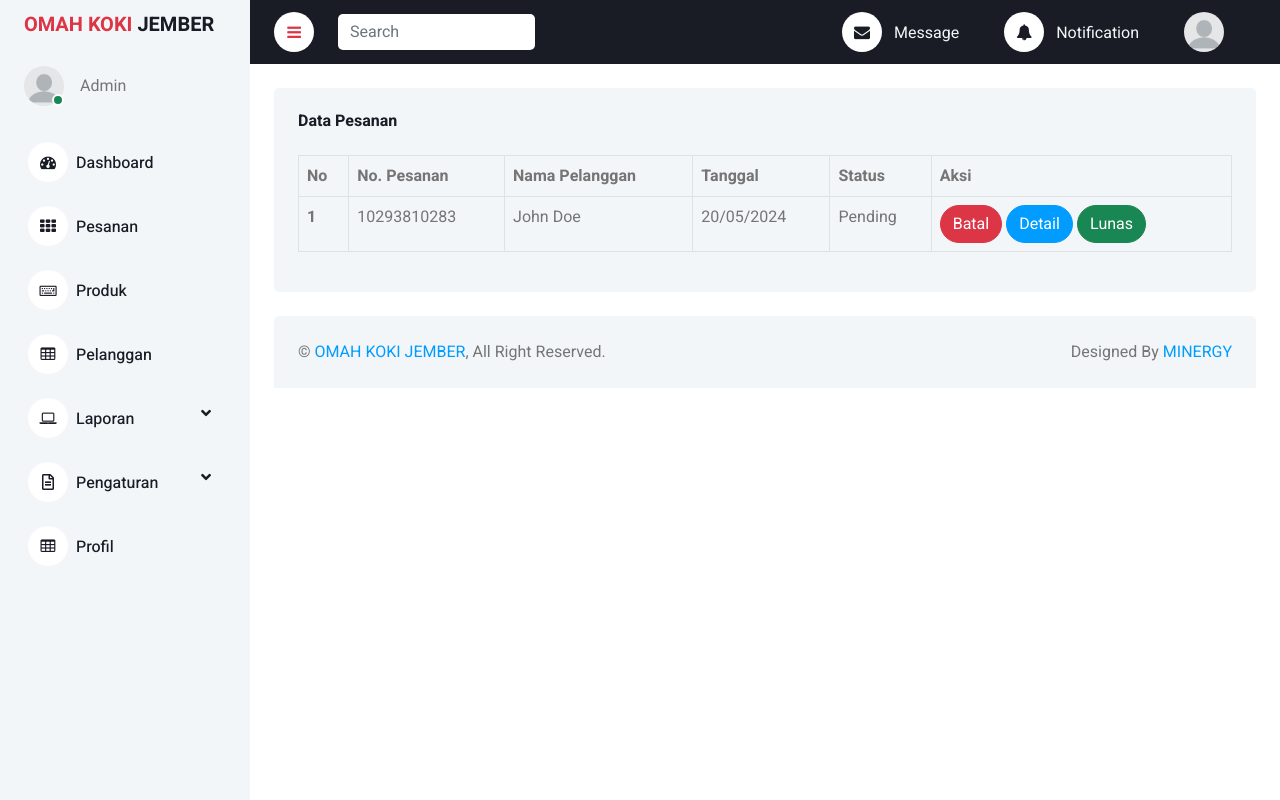
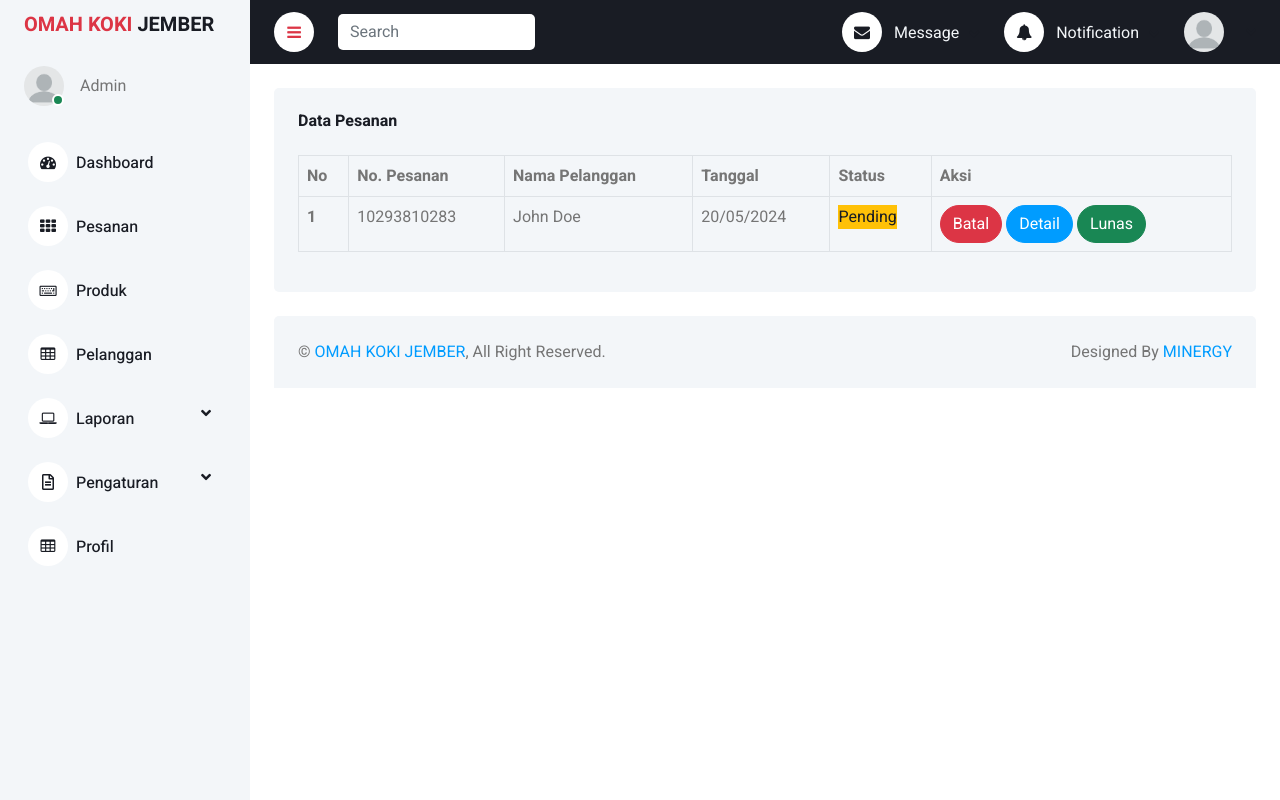
Before and after one commit to MuhammadRamaPradipaWijaya/Omah-Koki-Jember, a Flask app: page /adpesanan in a window 1280 px wide. Run offline with Flask 3, Linux system fonts and the light colour scheme; some libraries are stand-ins or nearby versions.

Commit message:
Update ad_pesanan.html

```diff
--- a/templates/ad_pesanan.html
+++ b/templates/ad_pesanan.html
@@ -22,7 +22,7 @@
           <td>10293810283</td>
           <td>John Doe</td>
           <td>20/05/2024</td>
-          <td>Pending</td>
+          <td><span class="bg-warning text-dark">Pending</span></td>
           <td>
             <button class="btn btn-danger rounded-pill">Batal</button>
             <button class="btn btn-primary rounded-pill" data-bs-toggle="modal" data-bs-target="#exampleModal">Detail</button>
```
